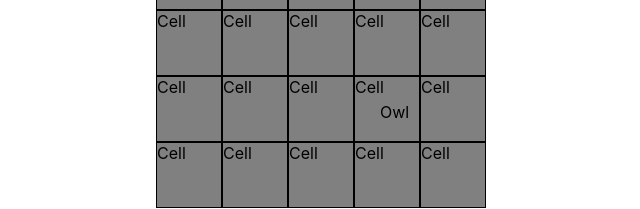
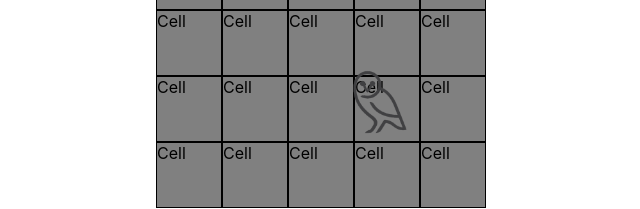
Before and after one commit to BlakeMcD/grid-owl, a React (Create React App) app: page / in a window 1280 px wide. Shown: the part 357-566 px from the top of the page, without its empty margins (308-948 px from the left). Built offline with nearby package versions, Linux system fonts and the light colour scheme.

Commit message:
added image to Owl

```diff
--- a/src/grid/owl/Owl.js
+++ b/src/grid/owl/Owl.js
@@ -4,7 +4,9 @@ import styles from './Owl.module.css';
 function Owl({ position, offset }) {
     const { x, y } = position;
     return (
-        <div className={styles.root} style={{ left: `${x + offset}px`, top: `${y + offset}px` }}>Owl</div>
+        <div className={styles.root} style={{ left: `${x}px`, top: `${y}px` }}>
+            <img src={'./owl.png'} alt='Bellroy Owl' />
+        </div>
     )
 }
 
--- a/src/grid/owl/Owl.module.css
+++ b/src/grid/owl/Owl.module.css
@@ -1,3 +1,7 @@
 .root {
   position: absolute;
 }
+
+.root img {
+  width: 64px;
+}
```
Also changed, not shown: public/owl.png (added).
